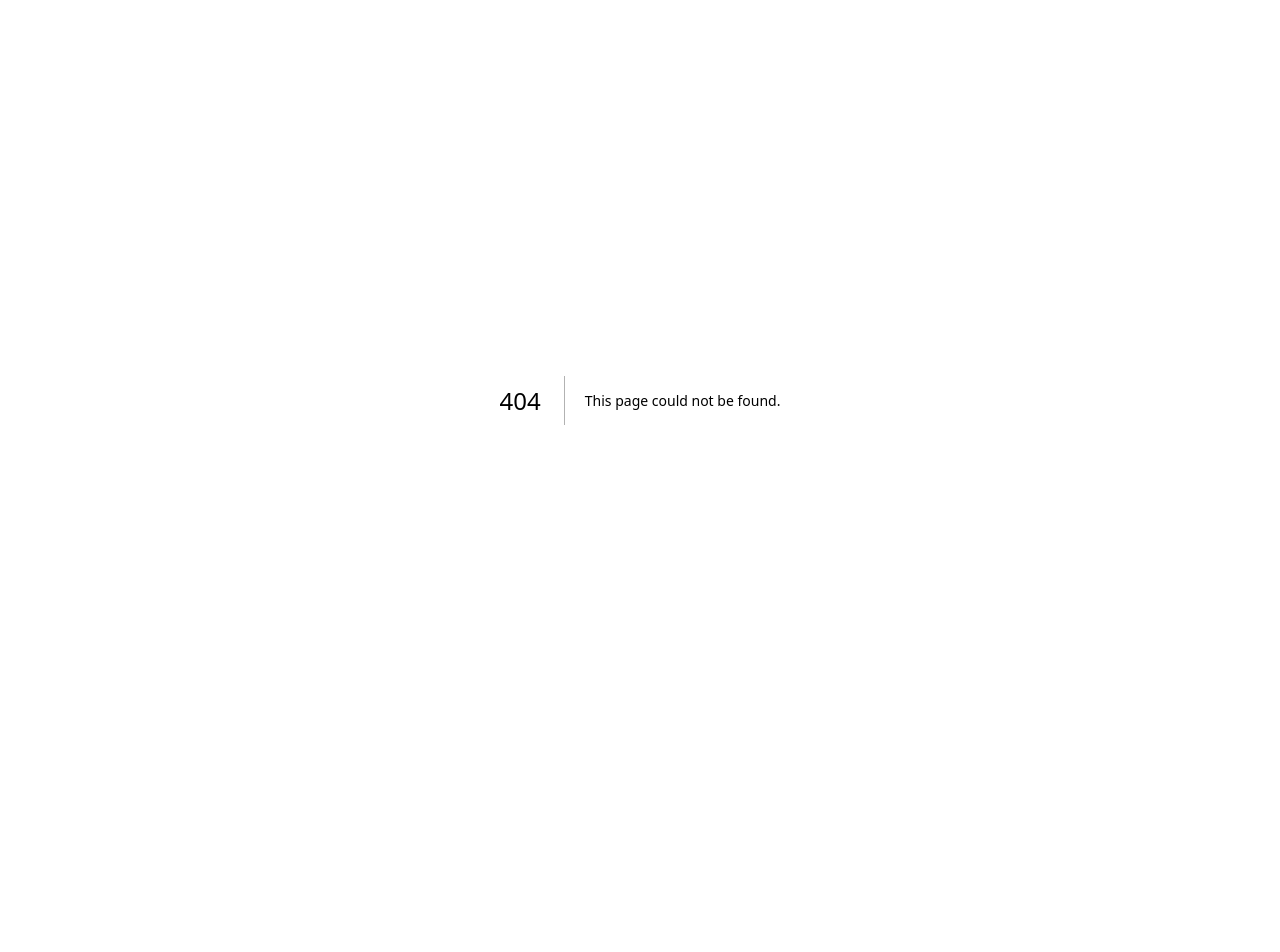
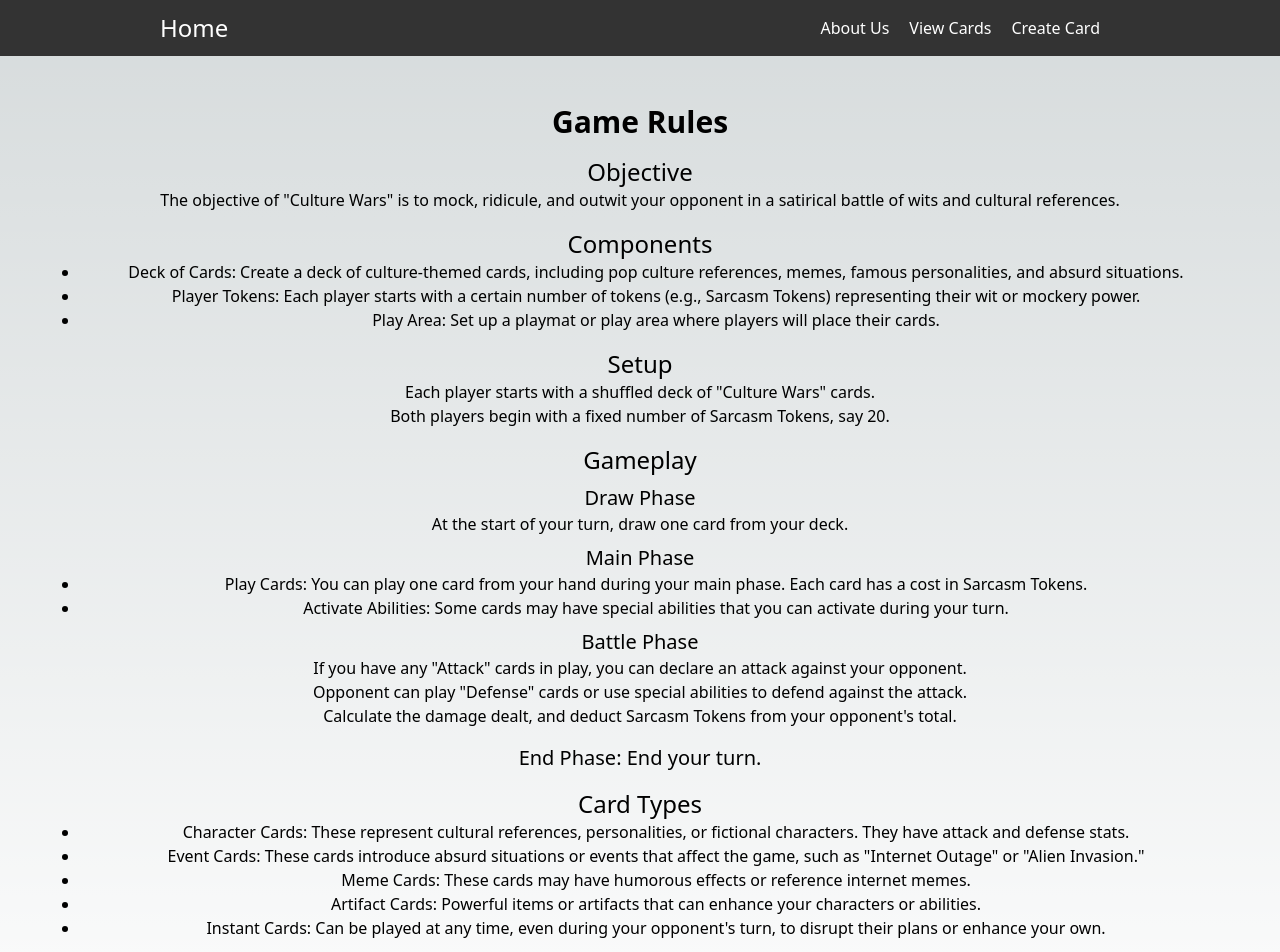
Before and after one commit to StygSoftworks/CultureWars, a Next.js app: page /rules in a window 1280 px wide. Before the commit this address had no page. Shown: the top 952 px of the page. Before the commit the page ends 800 px from the top, so only its background shows below. Built offline with nearby package versions, Linux system fonts and the light colour scheme.

Commit message:
add rules

```diff
--- /dev/null
+++ b/pages/rules.js
@@ -0,0 +1,60 @@
+import Link from 'next/link';
+import Layout from '../components/Layout';
+
+export default function Rules() {
+  return (
+    <Layout>
+      <div className="container mx-auto p-4">
+        <h1 className="text-3xl font-bold">Game Rules</h1>
+
+        <h2 className="text-2xl mt-4">Objective</h2>
+        <p>The objective of "Culture Wars" is to mock, ridicule, and outwit your opponent in a satirical battle of wits and cultural references.</p>
+
+        <h2 className="text-2xl mt-4">Components</h2>
+        <ul className="list-disc ml-8">
+          <li>Deck of Cards: Create a deck of culture-themed cards, including pop culture references, memes, famous personalities, and absurd situations.</li>
+          <li>Player Tokens: Each player starts with a certain number of tokens (e.g., Sarcasm Tokens) representing their wit or mockery power.</li>
+          <li>Play Area: Set up a playmat or play area where players will place their cards.</li>
+        </ul>
+
+        <h2 className="text-2xl mt-4">Setup</h2>
+        <p>Each player starts with a shuffled deck of "Culture Wars" cards.</p>
+        <p>Both players begin with a fixed number of Sarcasm Tokens, say 20.</p>
+
+        <h2 className="text-2xl mt-4">Gameplay</h2>
+
+        <h3 className="text-xl mt-2">Draw Phase</h3>
+        <p>At the start of your turn, draw one card from your deck.</p>
+
+        <h3 className="text-xl mt-2">Main Phase</h3>
+        <ul className="list-disc ml-8">
+          <li>Play Cards: You can play one card from your hand during your main phase. Each card has a cost in Sarcasm Tokens.</li>
+          <li>Activate Abilities: Some cards may have special abilities that you can activate during your turn.</li>
+        </ul>
+
+        <h3 className="text-xl mt-2">Battle Phase</h3>
+        <p>If you have any "Attack" cards in play, you can declare an attack against your opponent.</p>
+        <p>Opponent can play "Defense" cards or use special abilities to defend against the attack.</p>
+        <p>Calculate the damage dealt, and deduct Sarcasm Tokens from your opponent's total.</p>
+
+        <p className="text-xl mt-4">End Phase: End your turn.</p>
+
+        <h2 className="text-2xl mt-4">Card Types</h2>
+        <ul className="list-disc ml-8">
+          <li>Character Cards: These represent cultural references, personalities, or fictional characters. They have attack and defense stats.</li>
+          <li>Event Cards: These cards introduce absurd situations or events that affect the game, such as "Internet Outage" or "Alien Invasion."</li>
+          <li>Meme Cards: These cards may have humorous effects or reference internet memes.</li>
+          <li>Artifact Cards: Powerful items or artifacts that can enhance your characters or abilities.</li>
+          <li>Instant Cards: Can be played at any time, even during your opponent's turn, to disrupt their plans or enhance your own.</li>
+        </ul>
+
+        <h2 className="text-2xl mt-4">Winning</h2>
+        <p>The game continues until one player's Sarcasm Tokens reach zero or below. The player with the most Sarcasm Tokens left wins the "Culture Wars."</p>
+
+        <p className="mt-8">
+          <Link href="/">Back to Home</Link>
+        </p>
+      </div>
+    </Layout>
+  );
+}
```
